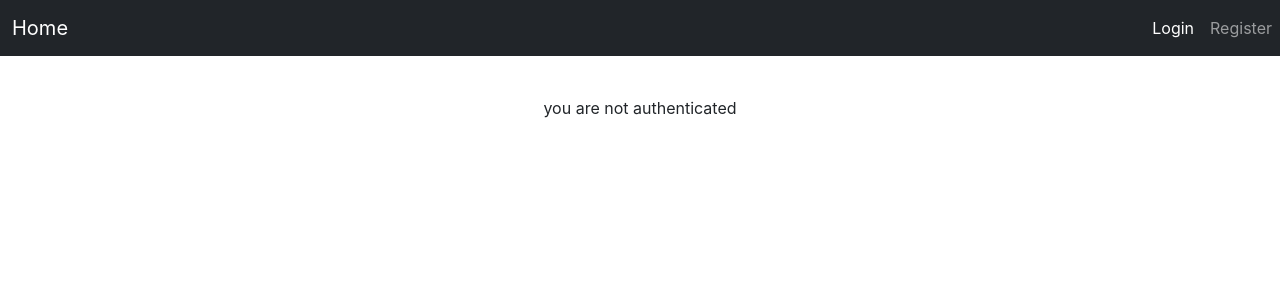
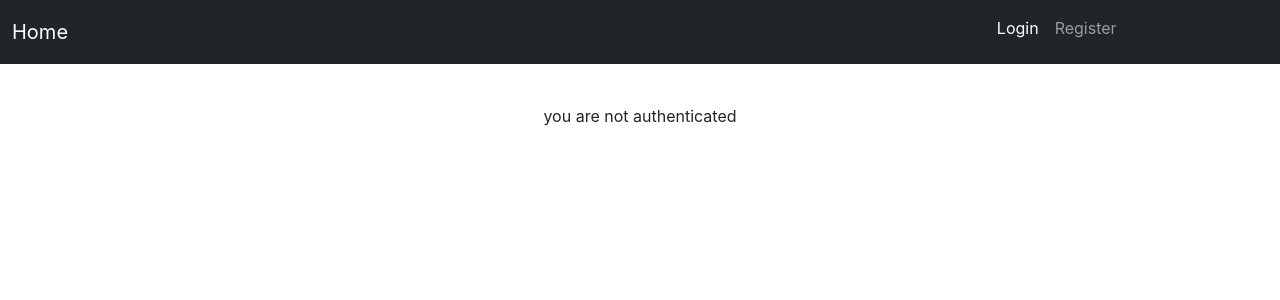
Before and after one commit to pavlicic1marko/webapp-React, a React (Create React App) app: page / in a window 1280 px wide. Shown: the top 300 px of the page. Built offline with nearby package versions, Linux system fonts and the light colour scheme; no server answers.

Commit message:
display login or logout button depending on username, adding logout function

```diff
--- a/src/App.tsx
+++ b/src/App.tsx
@@ -31,7 +31,7 @@ function App() {
   return (
     <div className="App">
         <BrowserRouter>
-            <Nav/>
+            <Nav name={name} />
             <main className="form-signin w-100 m-auto">
                 <Route path='/' exact component ={() => <Home name={name}/>}/>
                 <Route path='/login' component ={Login}/>
--- a/src/components/Nav.tsx
+++ b/src/components/Nav.tsx
@@ -1,13 +1,21 @@
 import React from 'react';
 import {Link} from 'react-router-dom';
 
-    const Nav = () => {
-        return(
-            <nav className="navbar navbar-expand-md navbar-dark bg-dark mb-4">
-                <div className="container-fluid">
-                    <Link to='/' className="navbar-brand">Home</Link>
-                </div>
 
+    const Nav = (props:{name: string}) => {
+        let menu; // create a varible with block scope
+
+        const logout = async () => {
+             await fetch('http://localhost:8000/api/logout',{
+                method: 'POST',
+                headers: {'Content-Type':'application/json'},
+                credentials:'include'
+            });
+        }
+
+
+        if (props.name === '') {
+            menu = (
             <ul className="navbar-nav me-auto mb-2 mb-md-0">
                 <li className="nav-item">
                     <Link to='/Login' className="nav-link active" aria-current="page" >Login</Link>
@@ -16,6 +24,27 @@ import {Link} from 'react-router-dom';
                     <Link to='/Register' className="nav-link" >Register</Link>
                 </li>
             </ul>
+           )
+        }else{
+            menu = (
+            <ul className="navbar-nav me-auto mb-2 mb-md-0">
+                <li className="nav-item active">
+                        /* on click call logout function */
+                    <Link to='/Login' className="nav-link " aria-current="page" onClick = {logout}>Logout</Link>
+                </li>
+            </ul>
+            )
+        }
+
+        return(
+            <nav className="navbar navbar-expand-md navbar-dark bg-dark mb-4">
+                <div className="container-fluid">
+                    <Link to='/' className="navbar-brand">Home</Link>
+                </div>
+
+            <ul className="navbar-nav me-auto mb-2 mb-md-0">
+                {menu} /* show login or logout button */
+            </ul>
             </nav>
         );
     };
```
